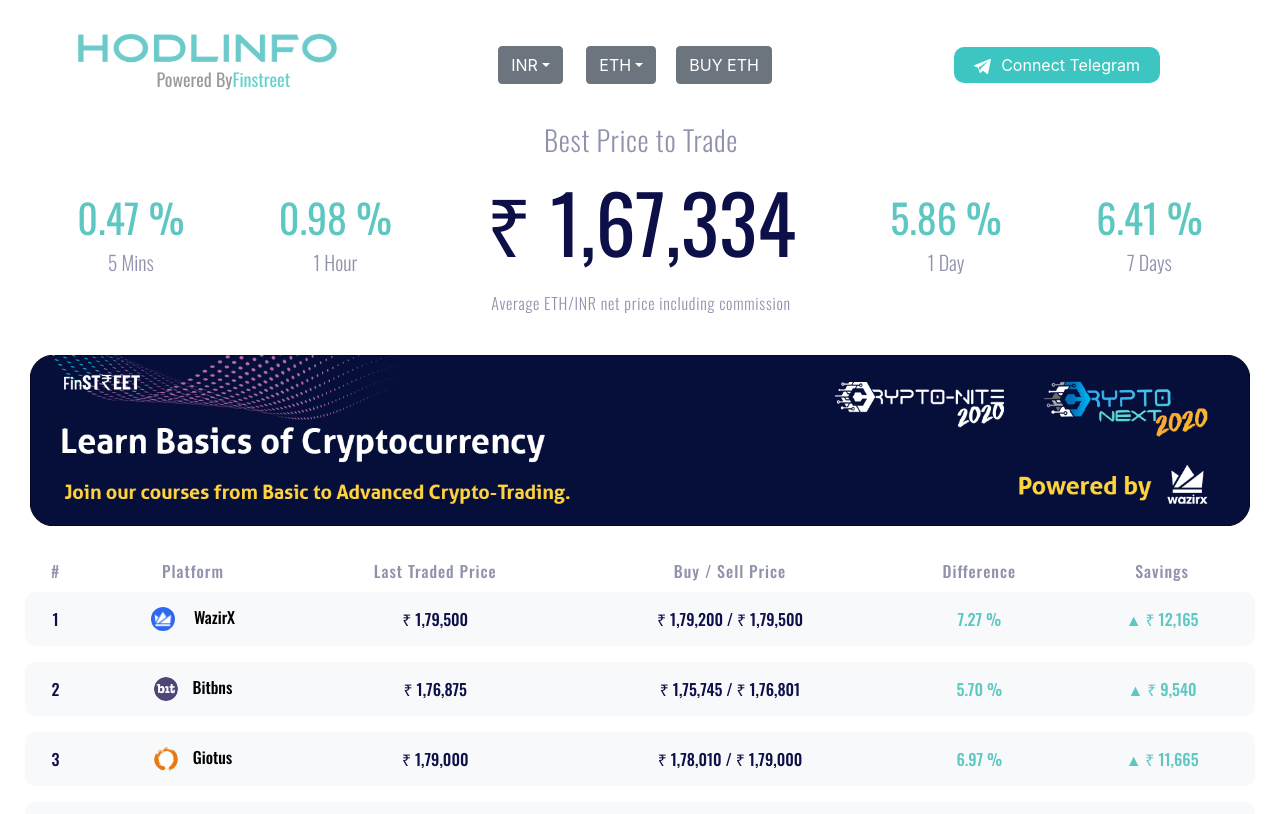
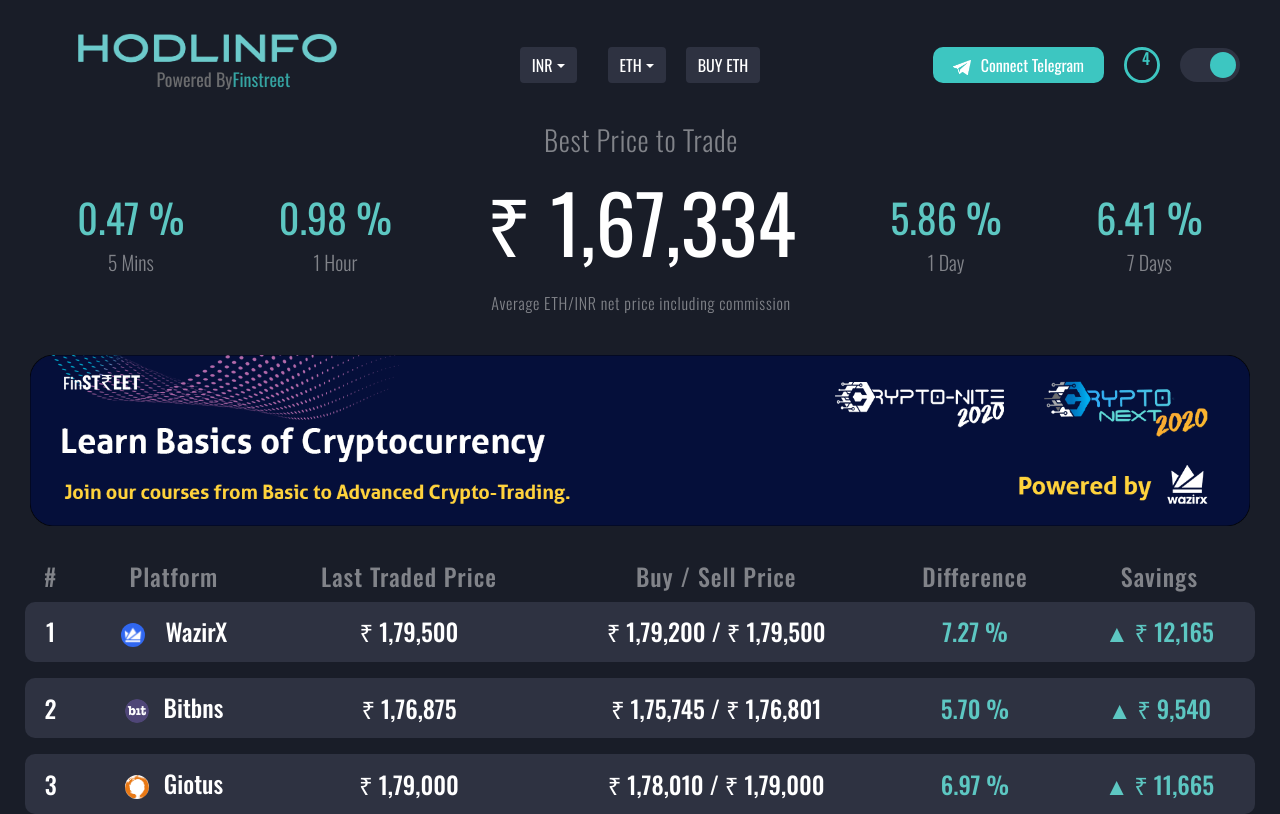
Before and after one commit to Priyatham-sai-chand/quadb-hodlinfo, a React (Create React App) app: page / in a window 1280 px wide. Shown: the top 814 px of the page. Built offline with nearby package versions, Linux system fonts and the light colour scheme.

Commit message:
dark theme toogle add

```diff
--- a/src/App.js
+++ b/src/App.js
@@ -8,7 +8,6 @@
 function App() {
   return (
     <div className="App">
-      <Header />
       <MainPage />
       <Footer />
     </div>
--- a/src/components/Footer.js
+++ b/src/components/Footer.js
@@ -9,7 +9,7 @@
 
     render() {
         return(
-            <div className="d-flex align-items-center text-center">
+            <div className=" theme-light d-flex align-items-center text-center">
                 <div className="footer-text">Copyright © 2019</div>
                 <div className="footer-text">HodlInfo.com</div>
                 <div className="footer-text">Developed By <a rel="nofollow" href="https://www.quadbtech.com" target="_blank" style={{color:"#3dc6c1"}}> QuadBTech</a></div>
--- a/src/components/Header.js
+++ b/src/components/Header.js
@@ -1,14 +1,15 @@
 import React, { useState,Component } from 'react';
 import './styles.css';
+import {CircularProgressbar} from 'react-circular-progressbar';
 
 import { ButtonDropdown, DropdownToggle, DropdownMenu, DropdownItem } from 'reactstrap';
-export const Header = () => {
+export const Header = (props) => {
     const [dropdownOpen, setDropdownOpen] = useState(false);
 
   const toggle = () => setDropdownOpen(prevState => !prevState);
     return (
         <div style={{padding: "20px 30px 0px"}}>
-            <div class="align-items-center justify-content-sm-center row">
+            <div class=" align-items-center justify-content-sm-center row">
                 <div class="text-center-sm col-12 col-sm-7 col-md-5 col-lg-4">
                     <a href="/">
                         <div class="padding-none text-center-xs col-12 col-sm-12 col-md-11 col-lg-11">
@@ -25,7 +26,7 @@
                 <div class="text-center padding-none col-12 col-sm-12 col-md-2 col-lg-4">
                     <div class="btn-group">
  <ButtonDropdown isOpen={dropdownOpen} toggle={toggle}>
-      <DropdownToggle caret>
+      <DropdownToggle caret className={"header-button"}>
         INR
       </DropdownToggle>
       <DropdownMenu>
@@ -69,10 +70,16 @@
                                 <div class="text-nowrap d-inline-block color-white">Connect Telegram</div>
                             </div>
                         </a>
-                        <div class="margin-10 d-inline-block">
-                            <label class="switch"><input type="checkbox" />
-                                <span class="slider round"></span>
-                            </label>
+<div className="d-inline-flex flex-wrap align-items-center justify-content-center">
+                                <div className="progress-bar-wrapper">
+                                    <CircularProgressbar value={100} text={"4"} />
+                                </div>
+                            <div className="margin-10 d-inline-block">
+                                <label className="switch">
+                                    <input type="checkbox" checked={!props.isLightTheme} onChange={props.onThemeButtonClick} />
+                                    <span className="slider round"></span>
+                                </label>
+                            </div>
                         </div>
                     </div>
                 </div>
--- a/src/components/MainPage.js
+++ b/src/components/MainPage.js
@@ -1,8 +1,16 @@
 import React, { useState, Component } from 'react';
 import "./styles.css";
+import {Header} from "./Header";
 export const MainPage = () => {
+    const [isLightTheme, setIsLightTheme ] = useState(false);
+const onThemeButtonClick = () => {
+    setIsLightTheme(!isLightTheme)
+
+};
     return (
-        <React.Fragment><div class="theme-light padding-bottom-50">
+        <React.Fragment>
+            <div className={("theme-") + (isLightTheme ? "light" : "dark")+(" padding-bottom-50")}>
+            <Header isLightTheme={isLightTheme} onThemeButtonClick={onThemeButtonClick } />
             <div class="Container-fluid " style={{ padding: "0px 30px" }}>
                 <div class="d-flex justify-content-around align-items-center average-header" style={{ padding: "10px 0px" }}>
                     <div class="text-center">
--- a/src/components/styles.css
+++ b/src/components/styles.css
@@ -40,6 +40,7 @@
 	 fill: #3dc6c1 !important;
 	 font-size: 44px !important;
 	 font-weight: 500;
+
 }
  .CircularProgressbar .CircularProgressbar-path {
 	 stroke: #3dc6c1 !important;
@@ -213,7 +214,6 @@
  .theme-light {
 	 background: #fff;
 	 position: relative;
-	 min-height: 100vh;
 	 color: #0c0f48;
 	 font-family: Oswald, sans-serif;
 	 font-weight: 300;
@@ -294,7 +294,6 @@
  .theme-dark {
 	 position: relative;
 	 background: #191d28;
-	 min-height: 100vh;
 	 color: white;
 	 font-family: "Oswald", sans-serif;
 }
@@ -607,7 +606,7 @@
 	 .progress-bar-wrapper {
 		 height: 25px;
 		 width: 25px;
-		 margin: 10px;
+
 	}
 	 .average-block {
 		 padding-bottom: 15px;
```
